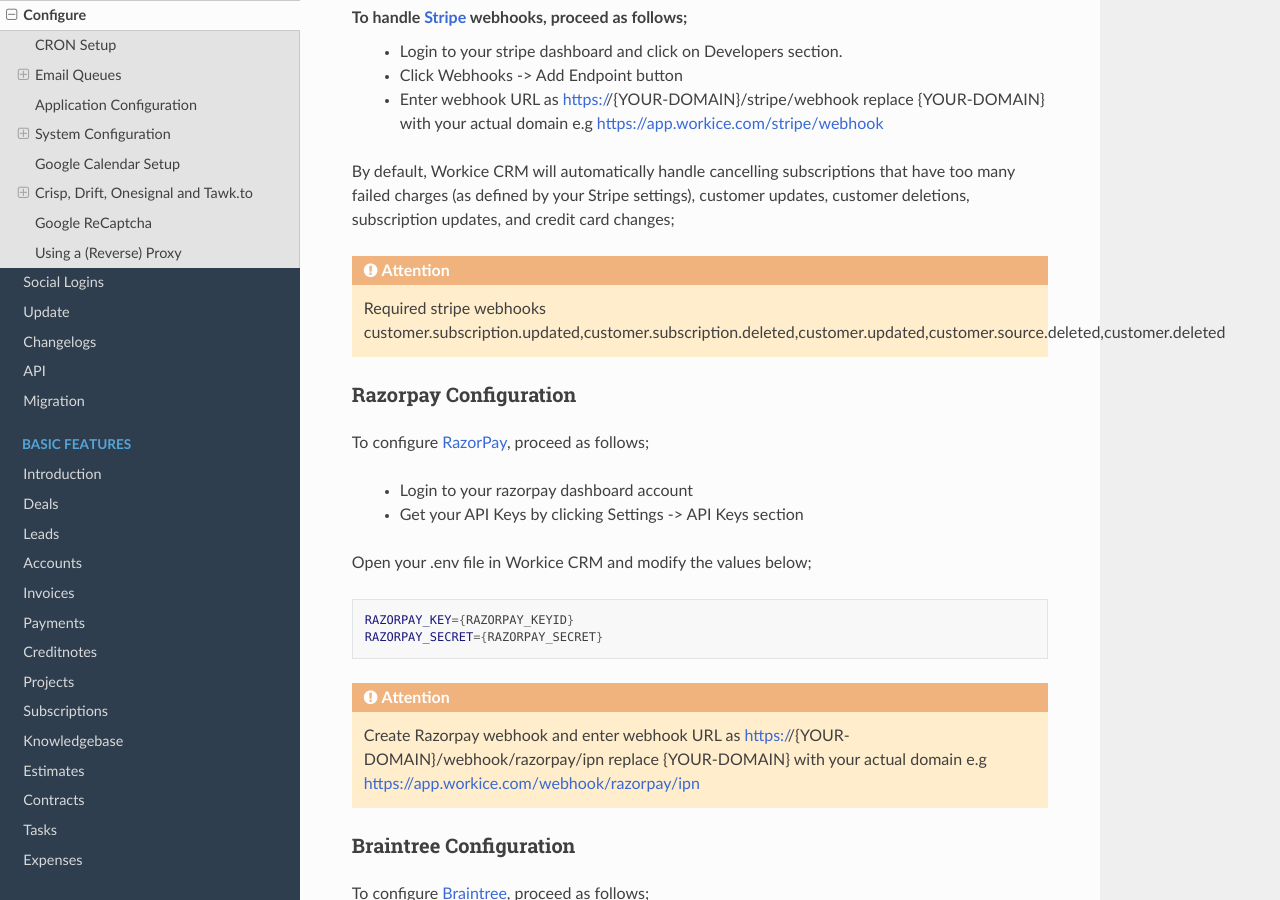
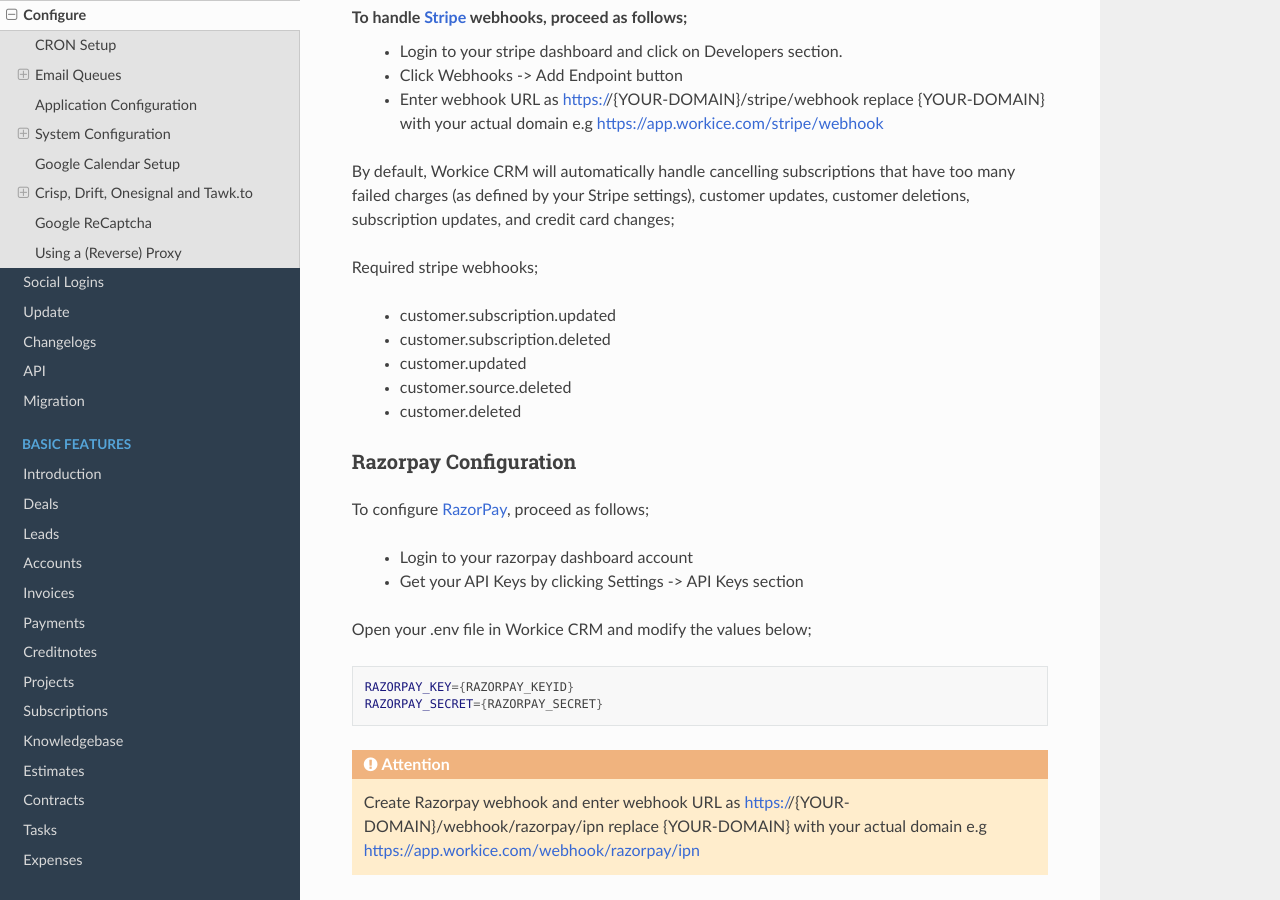
Before and after one commit to wmandai/workice-docs, a Sphinx documentation site: the page built from docs/source/configure.rst, in a window 1280 px wide and 900 px high, scrolled down 2707 px. Built offline with Sphinx 7.4.7 and the Read the Docs theme 2.0.0, drawn with Linux system fonts in a browser that asks for light colours; some of the changed lines change nothing that is shown.

Commit message:
List stripe webhook events

```diff
--- a/docs/source/configure.rst
+++ b/docs/source/configure.rst
@@ -107,7 +107,13 @@
 
 By default, Workice CRM will automatically handle cancelling subscriptions that have too many failed charges (as defined by your Stripe settings), customer updates, customer deletions, subscription updates, and credit card changes;
 
-.. ATTENTION:: Required stripe webhooks customer.subscription.updated,customer.subscription.deleted,customer.updated,customer.source.deleted,customer.deleted
+Required stripe webhooks;
+
+ - customer.subscription.updated
+ - customer.subscription.deleted
+ - customer.updated
+ - customer.source.deleted
+ - customer.deleted
 
 
 Razorpay Configuration
```
